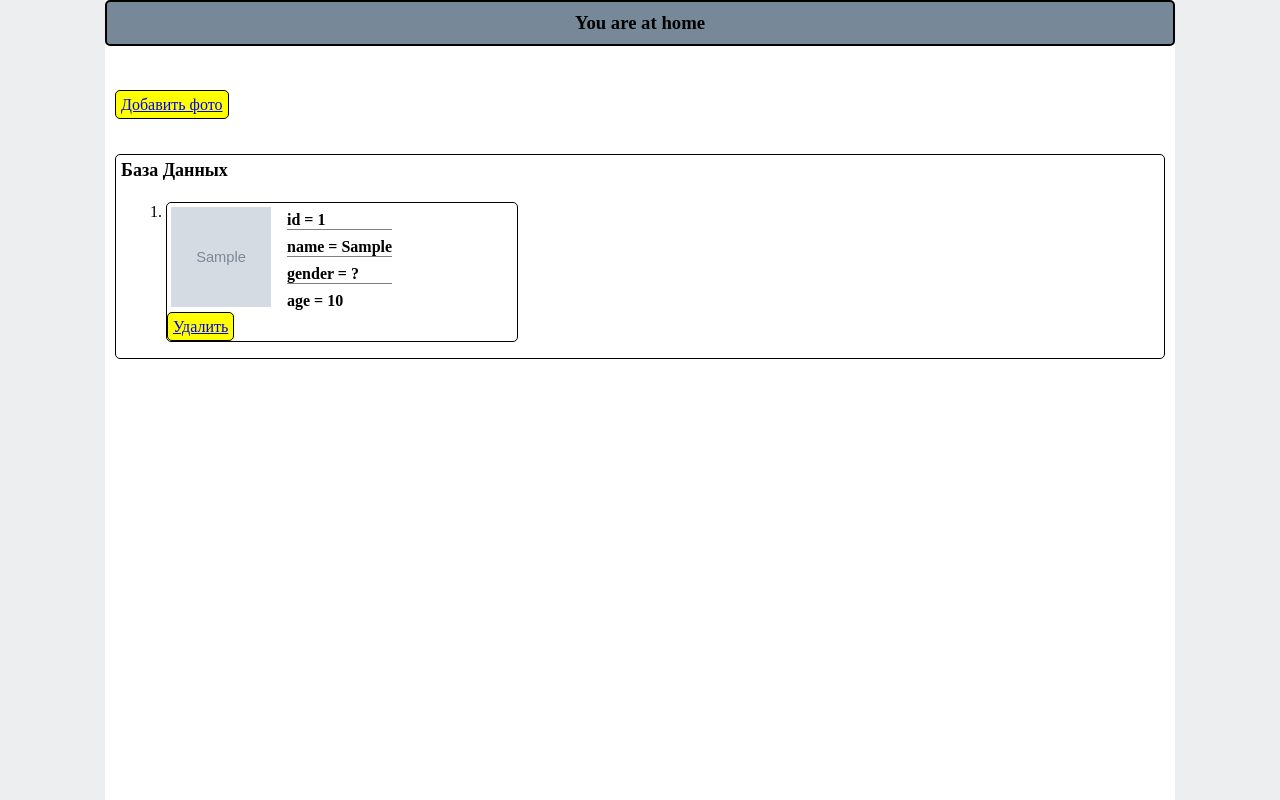
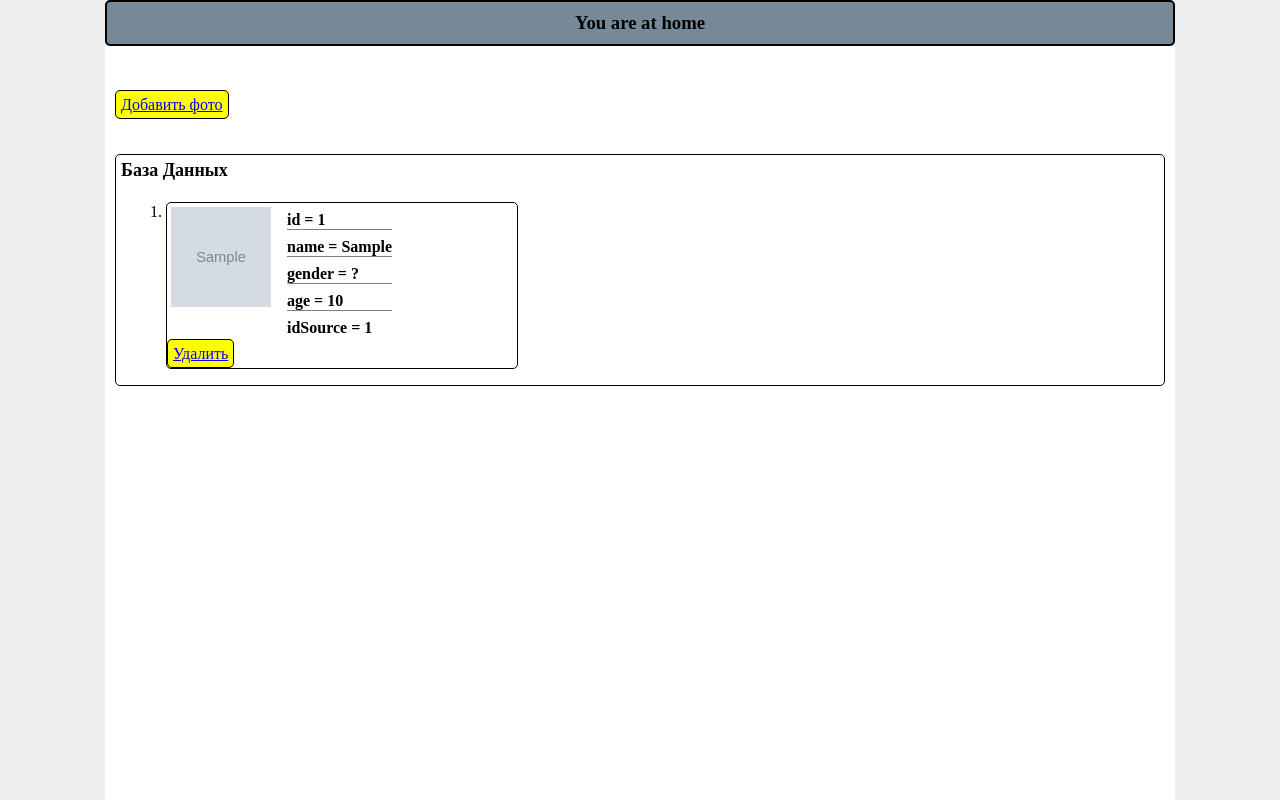
Before and after one commit to GeorgeMikhailCoder/FaceRecAgeGender, a Django app: page / in a window 1280 px wide. Run offline with Django 3.2, Linux system fonts and the light colour scheme; tables that the repository leaves empty hold one stand-in row (values such as "Sample post"); grey boxes marked "Sample" are stand-in pictures.

Commit message:
Обновление idSource и ответа на вебхук
Добавлен idSource - источник фото
Добавлен ответ на вебхук

```diff
--- a/recfaces/models.py
+++ b/recfaces/models.py
@@ -13,6 +13,7 @@ class Person(models.Model):
     fio = models.CharField(max_length=50, default="unknown")
     gender = models.CharField(max_length=1, choices=[(settings.DEFAULT_AG["gender"], '?'), ('M', 'Male'), ('F', 'Female')], default=settings.DEFAULT_AG["gender"])
     age = models.SmallIntegerField(default=settings.DEFAULT_AG["age"])
+    idSource = models.SmallIntegerField(default=0)
     imgPath = models.ImageField(max_length=200, default="None")
     binImg = models.BinaryField(max_length=2048, default=None)
 
--- a/recfaces/templates/homeEx2.html
+++ b/recfaces/templates/homeEx2.html
@@ -22,6 +22,7 @@
                   <h4 class="person_info">name = {{ person.fio }}</h4>
                   <h4 class="person_info">gender = {{ person.gender }}</h4>
                   <h4 class="person_info">age = {{ person.age }}</h4>
+                  <h4 class="person_info">idSource = {{ person.idSource }}</h4>
                 </div>
                 <div>
 <!--                    <a class="add"  href="edit/{{person.id}}">Изменить</a>-->
--- a/recfaces/views.py
+++ b/recfaces/views.py
@@ -36,6 +36,7 @@ def catchHook(request):
     from django.core.files.storage import default_storage
     from django.core.files.base import ContentFile
     from .RecogniseSQLExFunctions import mainCheckAndAddImageToBase, genTempName, sendMessage
+    from django.http import JsonResponse
 
     print("hook catched")
     if request.method == "POST":
@@ -47,12 +48,28 @@ def catchHook(request):
             print("There is no photo to add")
             return HttpResponse("There is no photo to add")
 
+        try:
+            idSource = request.POST["idSource"]
+            if idSource == None:
+                raise ValueError('idSource field is none')
+        except Exception:
+            print("There is no idSource")
+            return HttpResponse("There is no idSource")
+
+        DB_ObjectInfo = {}
+        DB_ObjectInfo["idSource"] = idSource
+
         tempName = "face" + genTempName() + ".jpg"
         path = default_storage.save(os.path.join("tmp", tempName), ContentFile(tempImage.read()))
         tmpFilePath = os.path.join(settings.MEDIA_ROOT, path)
 
-        id, isOld, msg = mainCheckAndAddImageToBase(tmpFilePath, settings.DB_INFO, settings.PATH_IMAGES)
+        id, isOld, msg = mainCheckAndAddImageToBase(tmpFilePath, DB_ObjectInfo, settings.DB_INFO, settings.PATH_IMAGES)
+        str = settings.MESSAGES
+        str = str.split("\\n")
+        str = "\n".join(str)
+        msg += "\n"
+        msg += str
         settings.MESSAGES = ""
 
-        return HttpResponse(f"Принято!\nРезультат:\n{msg}")
+        return JsonResponse({"message": msg})
     return HttpResponse("Try to use POST")
```
Also changed, not shown: recfaces/RecogniseSQLExFunctions.py (+11 -8 lines), 1 other file.
